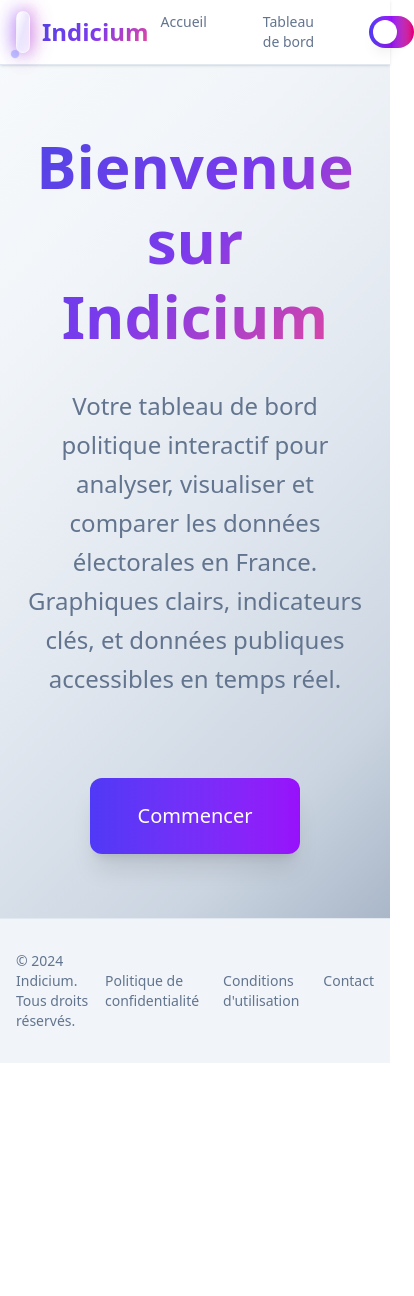
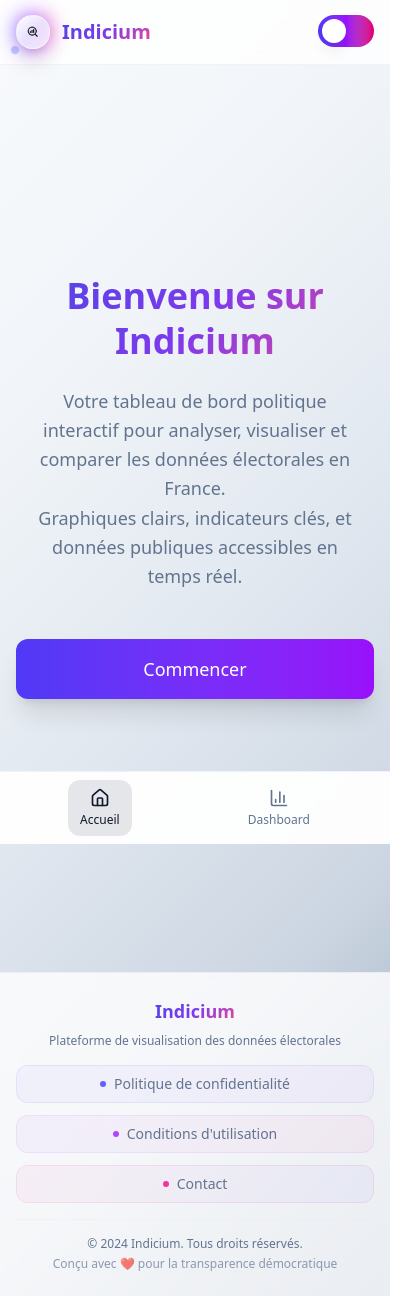
Before and after one commit to OliviaG-dev/Indicium, a React (Vite) app: page / in a window 390 px wide. Shown: the whole page, 414 px wide, since content can reach past the window. Before the commit the page ends 1063 px from the top, so only its background shows below. Built offline with nearby package versions, Linux system fonts and the light colour scheme.

Commit message:
:iphone: feat:responsive mobile and tablette, news mobile nav

```diff
--- a/src/App.tsx
+++ b/src/App.tsx
@@ -1,6 +1,7 @@
 import { BrowserRouter as Router, Routes, Route } from "react-router-dom";
 import Header from "./components/UI/Header";
 import Footer from "./components/UI/Footer";
+import MobileNav from "./components/UI/MobileNav";
 import Home from "./pages/Home";
 import Dashboard from "./pages/Dashboard";
 
@@ -9,13 +10,14 @@ function App() {
     <Router>
       <div className="min-h-screen flex flex-col bg-gradient-home">
         <Header />
-        <main className="flex-1">
+        <main className="flex-1 pt-16 lg:pt-20 pb-16 lg:pb-0">
           <Routes>
             <Route path="/" element={<Home />} />
             <Route path="/dashboard" element={<Dashboard />} />
           </Routes>
         </main>
         <Footer />
+        <MobileNav />
       </div>
     </Router>
   );
--- a/src/components/UI/Footer.tsx
+++ b/src/components/UI/Footer.tsx
@@ -2,31 +2,90 @@ import React from "react";
 
 const Footer: React.FC = () => {
   return (
-    <footer className="bg-muted border-t border-border">
-      <div className="max-w-7xl mx-auto py-8 px-4 sm:px-6 lg:px-8">
-        <div className="flex justify-between items-center">
+    <footer className="bg-card/80 backdrop-blur-sm border-t border-border/50">
+      <div className="max-w-7xl mx-auto py-6 sm:py-8 px-4 sm:px-6 lg:px-8">
+        {/* Version Desktop */}
+        <div className="hidden lg:flex justify-between items-center">
           <div className="text-muted-foreground text-sm">
             © 2024 Indicium. Tous droits réservés.
           </div>
           <div className="flex space-x-6">
             <a
               href="#"
-              className="text-muted-foreground hover:text-foreground text-sm transition-colors"
+              className="text-muted-foreground hover:text-foreground text-sm transition-colors duration-300 hover:scale-105"
             >
               Politique de confidentialité
             </a>
             <a
               href="#"
-              className="text-muted-foreground hover:text-foreground text-sm transition-colors"
+              className="text-muted-foreground hover:text-foreground text-sm transition-colors duration-300 hover:scale-105"
             >
               Conditions d'utilisation
             </a>
             <a
               href="#"
-              className="text-muted-foreground hover:text-foreground text-sm transition-colors"
+              className="text-muted-foreground hover:text-foreground text-sm transition-colors duration-300 hover:scale-105"
             >
               Contact
             </a>
+          </div>
+        </div>
+
+        {/* Version Mobile/Tablette */}
+        <div className="lg:hidden space-y-4">
+          {/* Titre et description */}
+          <div className="flex flex-col items-center space-y-2">
+            <span className="text-lg font-bold text-gradient-primary">
+              Indicium
+            </span>
+            <p className="text-muted-foreground text-xs text-center max-w-xs">
+              Plateforme de visualisation des données électorales
+            </p>
+          </div>
+
+          {/* Liens de navigation */}
+          <div className="flex flex-col space-y-3">
+            <div className="grid grid-cols-1 sm:grid-cols-3 gap-3">
+              <a
+                href="#"
+                className="group flex items-center justify-center sm:justify-start space-x-2 px-4 py-2 rounded-lg bg-gradient-to-r from-indigo-500/5 to-purple-500/5 border border-indigo-500/10 hover:from-indigo-500/10 hover:to-purple-500/10 transition-all duration-300"
+              >
+                <div className="w-1.5 h-1.5 bg-indigo-500 rounded-full group-hover:scale-125 transition-transform duration-300"></div>
+                <span className="text-muted-foreground group-hover:text-foreground text-sm font-medium transition-colors duration-300">
+                  Politique de confidentialité
+                </span>
+              </a>
+              <a
+                href="#"
+                className="group flex items-center justify-center sm:justify-start space-x-2 px-4 py-2 rounded-lg bg-gradient-to-r from-purple-500/5 to-pink-500/5 border border-purple-500/10 hover:from-purple-500/10 hover:to-pink-500/10 transition-all duration-300"
+              >
+                <div className="w-1.5 h-1.5 bg-purple-500 rounded-full group-hover:scale-125 transition-transform duration-300"></div>
+                <span className="text-muted-foreground group-hover:text-foreground text-sm font-medium transition-colors duration-300">
+                  Conditions d'utilisation
+                </span>
+              </a>
+              <a
+                href="#"
+                className="group flex items-center justify-center sm:justify-start space-x-2 px-4 py-2 rounded-lg bg-gradient-to-r from-pink-500/5 to-indigo-500/5 border border-pink-500/10 hover:from-pink-500/10 hover:to-indigo-500/10 transition-all duration-300"
+              >
+                <div className="w-1.5 h-1.5 bg-pink-500 rounded-full group-hover:scale-125 transition-transform duration-300"></div>
+                <span className="text-muted-foreground group-hover:text-foreground text-sm font-medium transition-colors duration-300">
+                  Contact
+                </span>
+              </a>
+            </div>
+          </div>
+
+          {/* Copyright */}
+          <div className="pt-4 border-t border-border/30">
+            <div className="text-center">
+              <p className="text-muted-foreground text-xs">
+                © 2024 Indicium. Tous droits réservés.
+              </p>
+              <p className="text-muted-foreground/70 text-xs mt-1">
+                Conçu avec ❤️ pour la transparence démocratique
+              </p>
+            </div>
           </div>
         </div>
       </div>
--- a/src/components/UI/Header.tsx
+++ b/src/components/UI/Header.tsx
@@ -1,12 +1,30 @@
-import React from "react";
+import React, { useState, useEffect } from "react";
 import { Link } from "react-router-dom";
 import ThemeToggle from "./ThemeToggle";
 
 const Header: React.FC = () => {
+  const [isScrolled, setIsScrolled] = useState(false);
+
+  // Gestion du scroll pour l'effet de transparence
+  useEffect(() => {
+    const handleScroll = () => {
+      setIsScrolled(window.scrollY > 10);
+    };
+    window.addEventListener("scroll", handleScroll);
+    return () => window.removeEventListener("scroll", handleScroll);
+  }, []);
+
   return (
-    <header className="bg-card border-b border-border shadow-sm">
+    <header
+      className={`fixed top-0 left-0 right-0 z-50 transition-all duration-500 ${
+        isScrolled
+          ? "bg-card/95 backdrop-blur-md border-b border-border shadow-lg"
+          : "bg-card/80 backdrop-blur-sm border-b border-border/50"
+      }`}
+    >
       <div className="max-w-7xl mx-auto px-4 sm:px-6 lg:px-8">
-        <div className="flex justify-between items-center h-16">
+        <div className="flex justify-between items-center h-16 lg:h-20">
+          {/* Logo et titre */}
           <div className="flex items-center space-x-3">
             <div className="relative group">
               {/* Aura externe animée */}
@@ -20,7 +38,7 @@ const Header: React.FC = () => {
                 <img
                   src="/logo.png"
                   alt="Indicium Logo"
-                  className="h-10 w-10 object-contain filter brightness-110 contrast-110 p-1.5 rounded-lg"
+                  className="h-8 w-8 sm:h-10 sm:w-10 object-contain filter brightness-110 contrast-110 p-1.5 rounded-lg"
                 />
 
                 {/* Reflet subtil */}
@@ -35,11 +53,13 @@ const Header: React.FC = () => {
               ></div>
             </div>
 
-            <span className="text-2xl font-bold text-gradient-primary">
+            <span className="text-xl sm:text-2xl font-bold text-gradient-primary">
               Indicium
             </span>
           </div>
-          <div className="flex items-center space-x-8">
+
+          {/* Navigation desktop */}
+          <div className="hidden lg:flex items-center space-x-8">
             <nav className="flex space-x-8">
               <Link
                 to="/"
@@ -56,6 +76,11 @@ const Header: React.FC = () => {
             </nav>
             <ThemeToggle />
           </div>
+
+          {/* ThemeToggle pour mobile/tablette */}
+          <div className="lg:hidden">
+            <ThemeToggle />
+          </div>
         </div>
       </div>
     </header>
--- /dev/null
+++ b/src/components/UI/MobileNav.tsx
@@ -0,0 +1,48 @@
+import React from "react";
+import { Link, useLocation } from "react-router-dom";
+import { Home, BarChart3 } from "lucide-react";
+
+const MobileNav: React.FC = () => {
+  const location = useLocation();
+
+  const navItems = [
+    {
+      path: "/",
+      label: "Accueil",
+      icon: Home,
+    },
+    {
+      path: "/dashboard",
+      label: "Dashboard",
+      icon: BarChart3,
+    },
+  ];
+
+  return (
+    <nav className="lg:hidden fixed bottom-0 left-0 right-0 z-50 bg-card/95 backdrop-blur-md border-t border-border/50">
+      <div className="flex items-center justify-around px-4 py-2">
+        {navItems.map((item) => {
+          const Icon = item.icon;
+          const isActive = location.pathname === item.path;
+
+          return (
+            <Link
+              key={item.path}
+              to={item.path}
+              className={`flex flex-col items-center space-y-1 px-3 py-2 rounded-lg transition-all duration-300 ${
+                isActive
+                  ? "text-primary bg-primary/10"
+                  : "text-muted-foreground hover:text-foreground hover:bg-accent/50"
+              }`}
+            >
+              <Icon className={`w-5 h-5 ${isActive ? "text-primary" : ""}`} />
+              <span className="text-xs font-medium">{item.label}</span>
+            </Link>
+          );
+        })}
+      </div>
+    </nav>
+  );
+};
+
+export default MobileNav;
--- a/src/pages/Home.tsx
+++ b/src/pages/Home.tsx
@@ -4,27 +4,30 @@ import Button from "../components/UI/Button";
 
 const Home: React.FC = () => {
   return (
-    <div className="h-full flex items-center justify-center">
-      <div className="max-w-6xl mx-auto px-6 sm:px-8 lg:px-12 py-16">
-        <div className="text-center space-y-12 animate-fade-in">
-          <div className="space-y-8">
-            <h1 className="text-6xl md:text-7xl font-bold text-gradient-primary leading-tight">
+    <div className="min-h-screen flex items-center justify-center px-4 sm:px-6 lg:px-8">
+      <div className="max-w-6xl mx-auto py-8 sm:py-12 lg:py-16">
+        <div className="text-center space-y-8 sm:space-y-12 animate-fade-in">
+          <div className="space-y-6 sm:space-y-8">
+            <h1 className="text-4xl sm:text-5xl md:text-6xl lg:text-7xl font-bold text-gradient-primary leading-tight px-4">
               Bienvenue sur Indicium
             </h1>
-            <p className="text-2xl md:text-3xl text-muted-foreground leading-relaxed max-w-4xl mx-auto font-light">
+            <p className="text-lg sm:text-xl md:text-2xl lg:text-3xl text-muted-foreground leading-relaxed max-w-4xl mx-auto font-light px-4">
               Votre tableau de bord politique interactif pour analyser,
               visualiser et comparer les données électorales en France.
-              Graphiques clairs, indicateurs clés, et données publiques
-              accessibles en temps réel.
+              <span className="block sm:inline">
+                {" "}
+                Graphiques clairs, indicateurs clés, et données publiques
+                accessibles en temps réel.
+              </span>
             </p>
           </div>
 
-          <div className="pt-8 animate-slide-up">
+          <div className="pt-4 sm:pt-8 animate-slide-up">
             <Link to="/dashboard">
               <Button
                 variant="primary"
                 size="lg"
-                className="px-12 py-6 text-xl transform hover:scale-105 shadow-xl hover:shadow-2xl"
+                className="px-8 sm:px-12 py-4 sm:py-6 text-lg sm:text-xl transform hover:scale-105 shadow-xl hover:shadow-2xl w-full sm:w-auto"
               >
                 Commencer
               </Button>
```
Also changed, not shown: src/components/Graphs/FiltersPanel.tsx (+5 -5 lines), src/components/Graphs/KPICards.tsx (+28 -20 lines), src/pages/Dashboard.tsx (+15 -16 lines).
